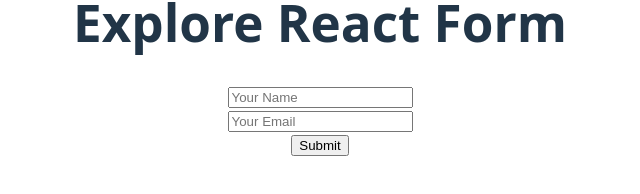
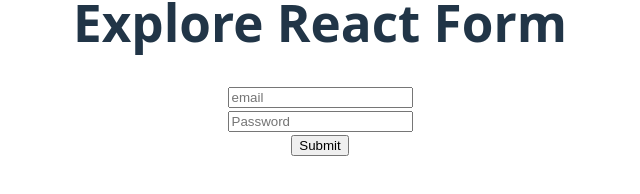
Before and after one commit to jubaer2222/mo-46-react-core-concept, a React (Vite) app: page / in a window 1280 px wide. Shown: the part 342-536 px from the top of the page, without its empty margins (320-960 px from the left). Built offline with nearby package versions, Linux system fonts and the light colour scheme.

Commit message:
different types of form

```diff
--- a/src/App.jsx
+++ b/src/App.jsx
@@ -1,5 +1,7 @@
 
 import './App.css'
+import ControlledField from './components/ControlledField/ControlledField'
+import FormAction from './components/FormAction/FormAction'
 import SimpleForm from './components/SimpleForm/SimpleForm'
 
 function App() {
@@ -9,7 +11,9 @@
     <>
 
       <h1>Explore React Form</h1>
-      <SimpleForm></SimpleForm>
+      {/* <SimpleForm></SimpleForm> */}
+      {/* <FormAction></FormAction> */}
+      <ControlledField></ControlledField>
     </>
   )
 }
--- /dev/null
+++ b/src/components/ControlledField/ControlledField.jsx
@@ -0,0 +1,28 @@
+import React, { useState } from 'react';
+
+const ControlledField = () => {
+
+  const [password, setPassword] = useState('')
+
+  const handleSubmit = (e) =>{
+    e.preventDefault();
+  }
+
+  const handlePasswordOnChange = e =>{
+    console.log(e.target.value);
+  }
+
+  return (
+    <div>
+      <form onSubmit={handleSubmit}>
+         <input type="email" name="email" id="" placeholder='email' required />
+         <br />
+         <input type="password" name="password" id="" placeholder='Password' onChange={handlePasswordOnChange} defaultValue={password} required />
+         <br />
+         <input type="submit" value="Submit" />
+      </form>
+    </div>
+  );
+};
+
+export default ControlledField;
--- /dev/null
+++ b/src/components/FormAction/FormAction.jsx
@@ -0,0 +1,21 @@
+import React from 'react';
+
+const FormAction = () => {
+  const handleFormAction = (formData) =>{
+    console.log(formData.get('name'));
+    console.log(formData.get('email'));
+  }
+  return (
+    <div>
+      <form action={handleFormAction}>
+        <input type="text" name='name' placeholder='Name' />
+        <br />
+        <input type="email" name="email" id="" placeholder='email' />
+        <br />
+        <input type="submit" value="Submit" />
+      </form>
+    </div>
+  );
+};
+
+export default FormAction;
```
